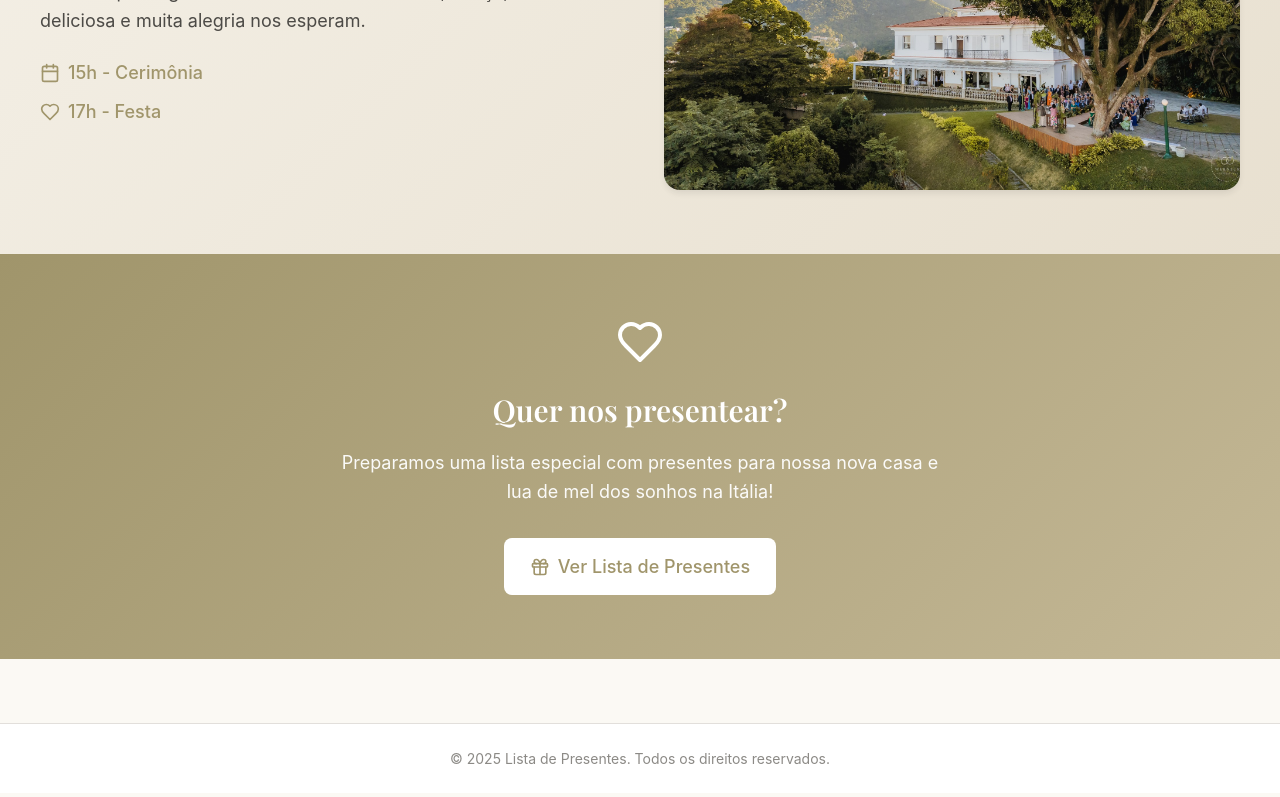
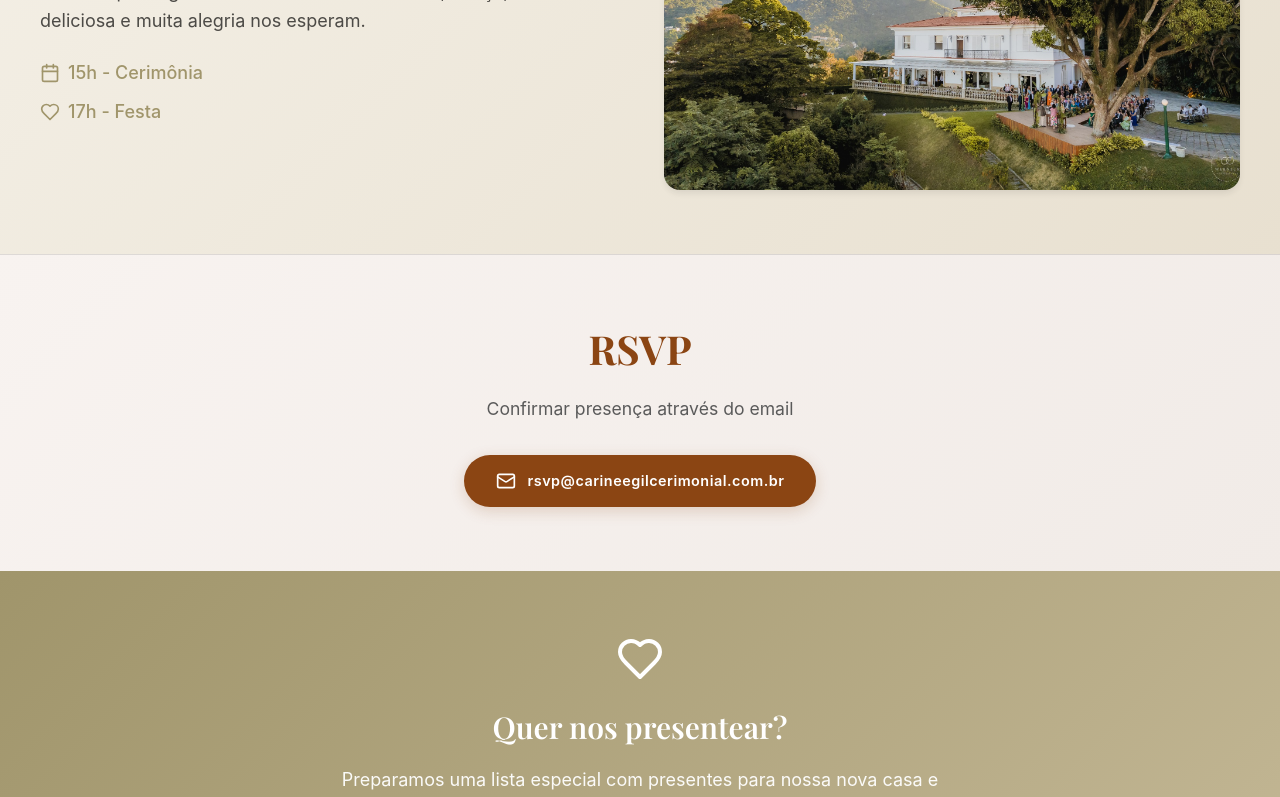
Before and after one commit to iagochavarry/wedding-gift-portal-website, a React (Vite) app: page / in a window 1280 px wide. Shown: the part 1907-2704 px from the top of the page. Built offline with nearby package versions, Linux system fonts and the light colour scheme.

Commit message:
Add RSVP

```diff
--- /dev/null
+++ b/src/components/features/RSVPSection/RSVPSection.module.css
@@ -0,0 +1,101 @@
+.rsvpSection {
+    padding: 4rem 2rem;
+    background: linear-gradient(135deg, #f8f3f0 0%, #f1ebe7 100%);
+    text-align: center;
+    border-top: 1px solid rgba(0, 0, 0, 0.1);
+}
+
+.rsvpContent {
+    max-width: 600px;
+    margin: 0 auto;
+}
+
+.rsvpTitle {
+    font-size: 2.5rem;
+    font-weight: 700;
+    color: #8b4513;
+    margin-bottom: 1rem;
+    font-family: 'Playfair Display', serif;
+}
+
+.rsvpText {
+    font-size: 1.1rem;
+    color: #5a5a5a;
+    margin-bottom: 2rem;
+    line-height: 1.6;
+}
+
+.emailButton {
+    display: inline-flex;
+    align-items: center;
+    gap: 0.75rem;
+    padding: 1rem 2rem;
+    background: #8b4513;
+    color: white;
+    border: none;
+    border-radius: 50px;
+    font-size: 1rem;
+    font-weight: 600;
+    cursor: pointer;
+    transition: all 0.3s ease;
+    text-decoration: none;
+    box-shadow: 0 4px 15px rgba(139, 69, 19, 0.2);
+}
+
+.emailButton:hover {
+    background: #6b3410;
+    transform: translateY(-2px);
+    box-shadow: 0 6px 20px rgba(139, 69, 19, 0.3);
+}
+
+.emailButton:active {
+    transform: translateY(0);
+}
+
+.emailIcon {
+    width: 20px;
+    height: 20px;
+    flex-shrink: 0;
+}
+
+.emailText {
+    font-size: 0.9rem;
+    letter-spacing: 0.5px;
+}
+
+/* Responsive design */
+@media (max-width: 768px) {
+    .rsvpSection {
+        padding: 3rem 1rem;
+    }
+
+    .rsvpTitle {
+        font-size: 2rem;
+    }
+
+    .rsvpText {
+        font-size: 1rem;
+    }
+
+    .emailButton {
+        padding: 0.875rem 1.5rem;
+        font-size: 0.9rem;
+    }
+
+    .emailText {
+        font-size: 0.8rem;
+    }
+}
+
+@media (max-width: 480px) {
+    .emailButton {
+        flex-direction: column;
+        gap: 0.5rem;
+        padding: 1rem;
+    }
+
+    .emailText {
+        font-size: 0.75rem;
+        text-align: center;
+    }
+}
--- /dev/null
+++ b/src/components/features/RSVPSection/RSVPSection.tsx
@@ -0,0 +1,27 @@
+import { Mail } from 'lucide-react';
+import styles from './RSVPSection.module.css';
+
+export const RSVPSection = () => {
+    const handleEmailClick = () => {
+        window.location.href = 'mailto:rsvp@carineegilcerimonial.com.br?subject=Confirmação de Presença - Casamento Jasmin e Iago';
+    };
+
+    return (
+        <section className={styles['rsvpSection']}>
+            <div className={styles['rsvpContent']}>
+                <h2 className={styles['rsvpTitle']}>RSVP</h2>
+                <p className={styles['rsvpText']}>
+                    Confirmar presença através do email
+                </p>
+                <button
+                    onClick={handleEmailClick}
+                    className={styles['emailButton']}
+                    aria-label="Enviar email para confirmar presença"
+                >
+                    <Mail className={styles['emailIcon']} />
+                    <span className={styles['emailText']}>rsvp@carineegilcerimonial.com.br</span>
+                </button>
+            </div>
+        </section>
+    );
+};
--- a/src/pages/Gifts/Gifts.tsx
+++ b/src/pages/Gifts/Gifts.tsx
@@ -1,6 +1,7 @@
 import { useMemo } from 'react';
 import { Home, MapPin, Gift } from 'lucide-react';
 import { GiftCard } from '../../components/features/GiftCard/GiftCard';
+import { RSVPSection } from '../../components/features/RSVPSection/RSVPSection';
 import { gifts } from '../../data/gifts';
 import styles from './Gifts.module.css';
 
@@ -125,6 +126,9 @@ export const Gifts = () => {
           </div>
         </div>
       </section>
+
+      {/* RSVP Section */}
+      <RSVPSection />
     </div>
   );
 };
--- a/src/pages/Home/Home.tsx
+++ b/src/pages/Home/Home.tsx
@@ -2,6 +2,7 @@ import { Link } from 'react-router-dom';
 import { Calendar, MapPin, Heart, Gift } from 'lucide-react';
 import { Button } from '../../components/ui/Button/Button';
 import { MultiPhotoCarousel } from '../../components/ui/MultiPhotoCarousel/MultiPhotoCarousel';
+import { RSVPSection } from '../../components/features/RSVPSection/RSVPSection';
 import styles from './Home.module.css';
 
 export const Home = () => {
@@ -157,6 +158,9 @@ export const Home = () => {
         </div>
       </section>
 
+      {/* RSVP Section */}
+      <RSVPSection />
+
       {/* Gift List CTA */}
       <section className={styles['giftCta']}>
         <div className={styles['ctaContent']}>
```
